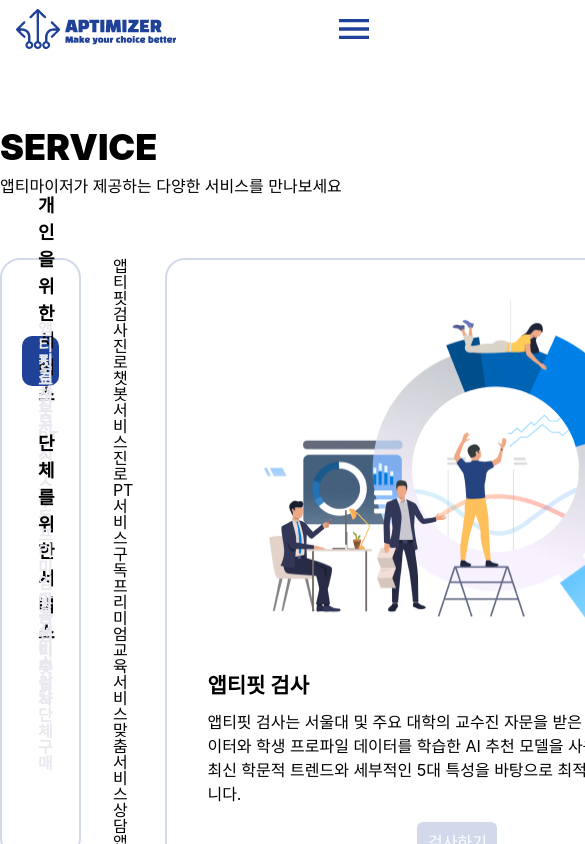
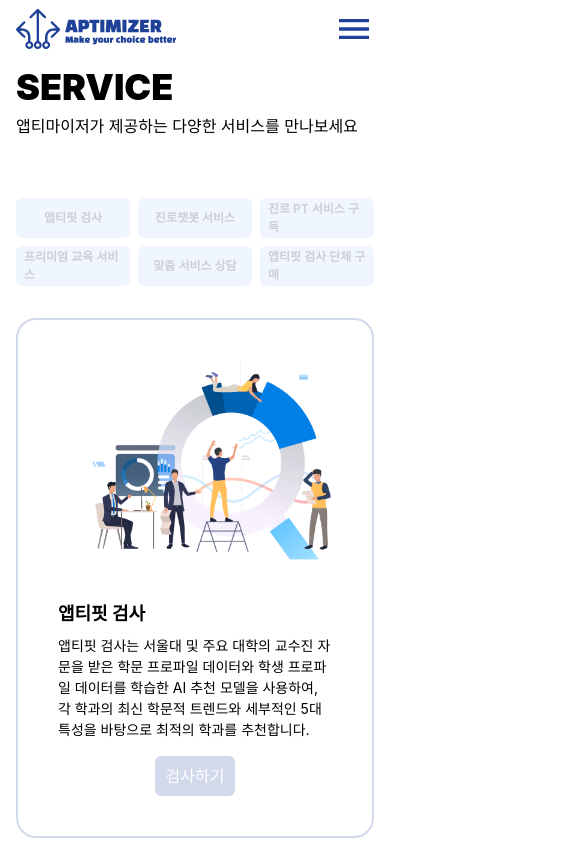
Before and after one commit to aptimizer-co/aptimizer, a Next.js app: page / in a window 390 px wide. Shown: the top 844 px of the page, 585 px wide, since content can reach past the window. Built offline with nearby package versions, Linux system fonts and the light colour scheme; a web font is replaced by a local one.

Commit message:
[🎨스타일] `ServiceSection` 컴포넌트 모바일 스타일 완성

```diff
--- a/src/app/(home)/_sections/ServiceSection/ServiceSection.module.css
+++ b/src/app/(home)/_sections/ServiceSection/ServiceSection.module.css
@@ -79,22 +79,23 @@
   color: #ffffff;
 }
 
+/* 모바일 네비게이션 */
+.navMobile {
+  display: none;
+}
+
 /* 서비스 */
 
 .product {
   border: 0.2rem solid #d2d9ea;
   border-radius: 2rem;
-  width: 82.8rem;
+  max-width: 82.8rem;
   padding: 4rem;
-  /* display: flex;
-  flex-direction: column;
-  justify-content: center;
-  align-items: center; */
 }
 
 .productImgContainer {
-  width: 500px;
-  height: 330px;
+  width: 50rem;
+  height: 30rem;
   margin: 0 auto;
   position: relative;
   margin-bottom: 4rem;
@@ -146,3 +147,118 @@
   margin-left: auto;
   margin-right: auto;
 }
+
+@media (max-width: 768px) {
+  .container {
+    width: 100%;
+    padding: 0 1.6rem;
+  }
+
+  .serviceContainer {
+    flex-direction: column;
+  }
+
+  .sidenav {
+    display: none;
+  }
+
+  .navMobile {
+    display: flex;
+    flex-direction: column;
+    gap: 1.6rem;
+  }
+
+  .navMobile div {
+    display: flex;
+    gap: 1.6rem;
+    justify-content: space-between;
+  }
+
+  .navMobile div li {
+    display: flex;
+    justify-content: center;
+    align-items: center;
+    color: #cdced6;
+    background-color: #eff6ff;
+    border-radius: 0.6rem;
+    width: 100%;
+    height: 5rem;
+    font-weight: 600;
+    padding: 0 0.8rem;
+  }
+
+  .productImgContainer {
+    width: 40rem;
+    height: 25rem;
+  }
+
+  .productTitle {
+    font-size: 1.8rem;
+    font-weight: 700;
+    line-height: 2.7rem;
+    margin-bottom: 0.8rem;
+  }
+
+  .productDesc {
+    font-size: 1.6rem;
+    line-height: 2.4rem;
+    margin-bottom: 1.6rem;
+  }
+}
+
+@media (max-width: 425px) {
+  .navMobile {
+    display: flex;
+    flex-direction: column;
+    gap: 0.8rem;
+  }
+
+  .navMobile div {
+    display: flex;
+    gap: 0.8rem;
+    justify-content: space-between;
+  }
+
+  .navMobile div li {
+    display: flex;
+    justify-content: center;
+    align-items: center;
+    color: #cdced6;
+    background-color: #eff6ff;
+    border-radius: 0.6rem;
+    width: 100%;
+    height: 4rem;
+    font-size: 1.2rem;
+    line-height: 1.8rem;
+    font-weight: 600;
+  }
+
+  .productImgContainer {
+    width: 30rem;
+    height: 20rem;
+  }
+
+  .productTitle {
+    font-size: 1.8rem;
+    font-weight: 700;
+    line-height: 2.7rem;
+    margin-bottom: 0.8rem;
+  }
+
+  .productDesc {
+    font-size: 1.4rem;
+    line-height: 2.1rem;
+    margin-bottom: 1.6rem;
+  }
+}
+
+@media (max-width: 375px) {
+  .navMobile div li {
+  }
+
+  .productImgContainer {
+    width: 20rem;
+    height: 15rem;
+    margin-bottom: 2.4rem;
+  }
+}
```
